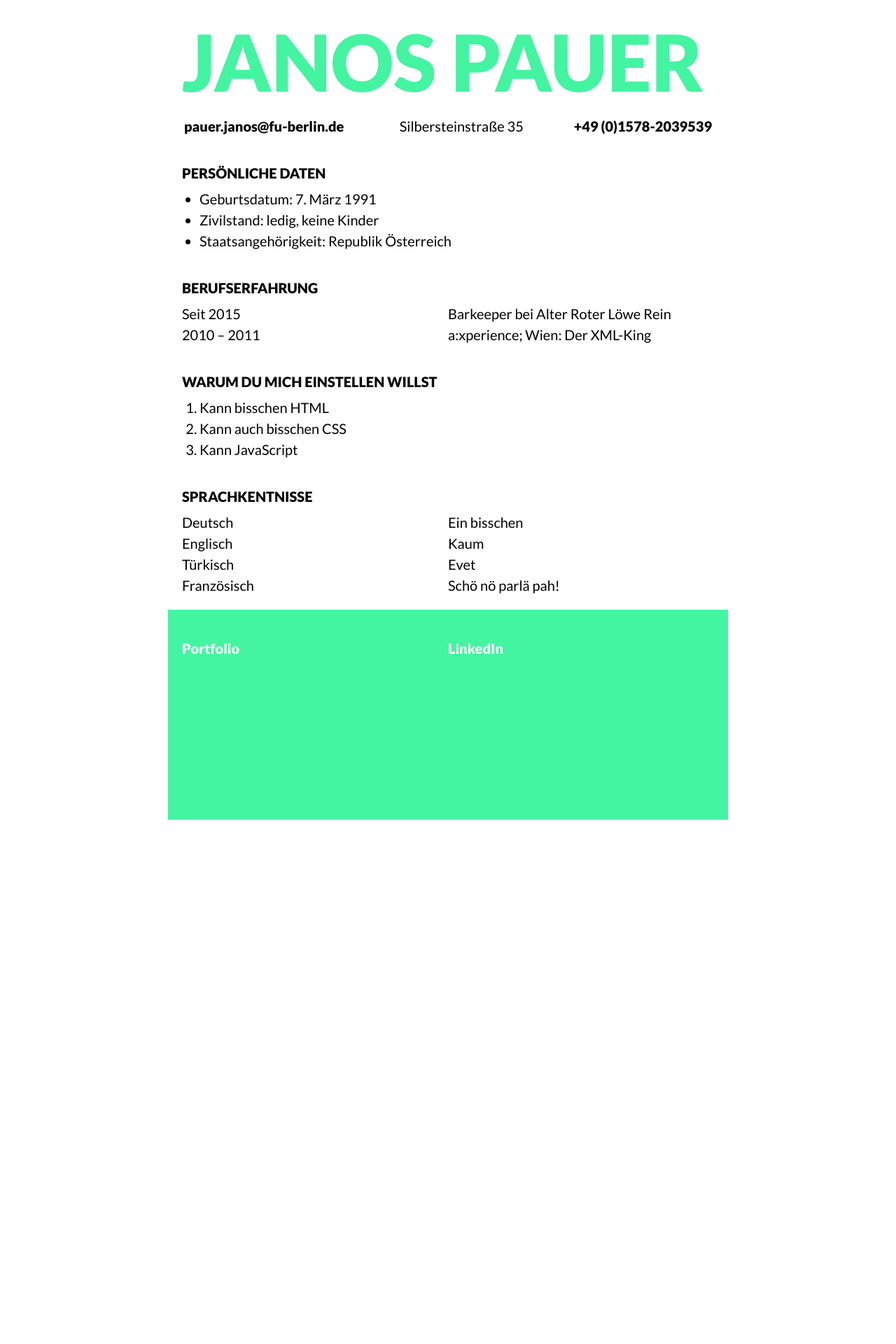
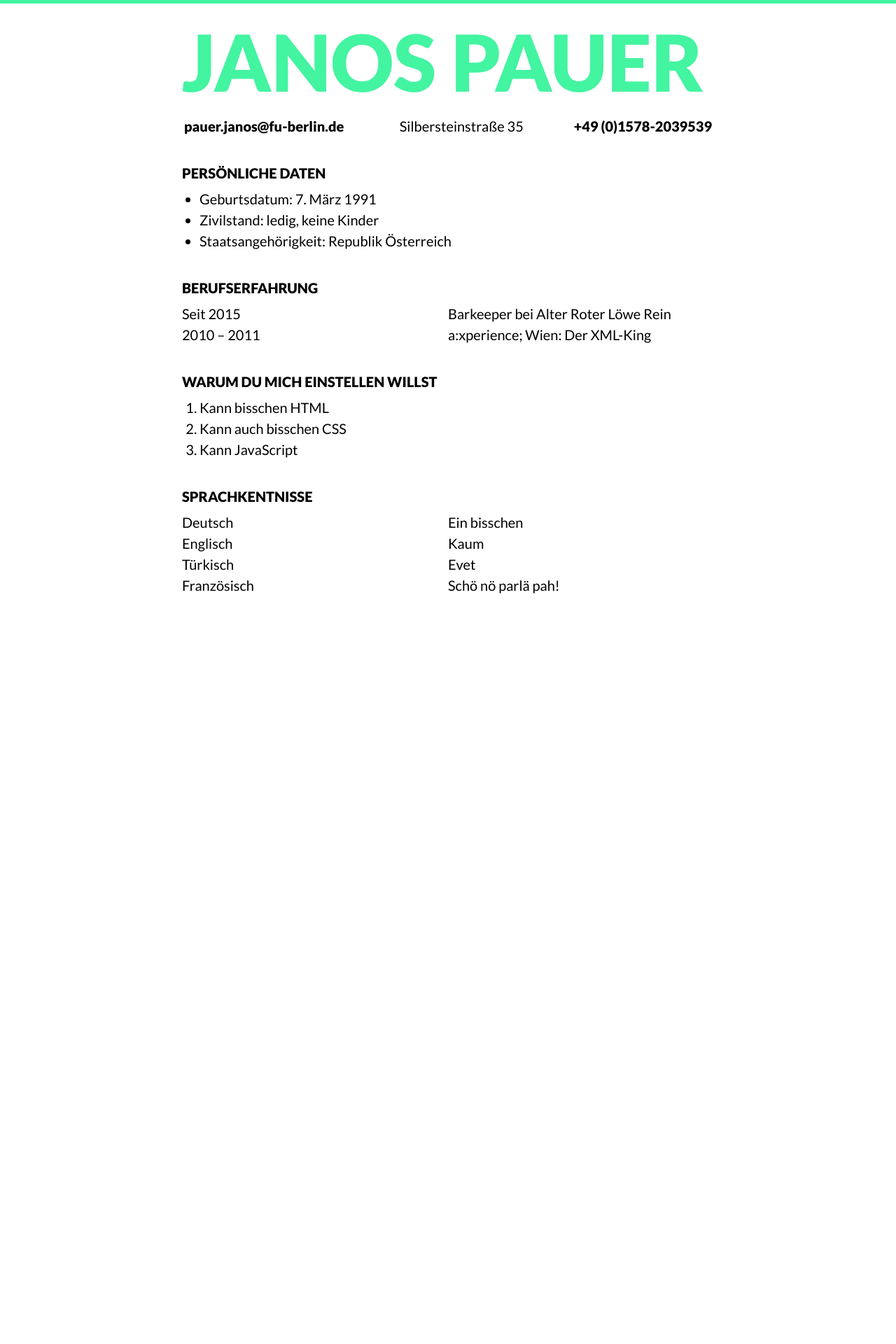
Before and after one commit to janospower/cv, a PHP site: page / in a window 1280 px wide. Shown: the top 1920 px of the page at 70% size. Before the commit the page ends 1171 px from the top, so only its background shows below. Run offline with PHP 8.4, Linux system fonts and the light colour scheme.

Commit message:
Added scroll progress bar

```diff
--- a/css/stylesheet.css
+++ b/css/stylesheet.css
@@ -22,7 +22,15 @@ body {
 .akzent {
   color: hsl(152, 89%, 61%);
 }
-
+.scrollprog{
+  position: fixed;
+  top: 0;
+  left: 0;
+  width: 100%;
+  padding: 0;
+  margin: 0;
+  height: 5px;
+}
 table {
   min-width:100%;
 }
@@ -34,6 +42,8 @@ table {
 .pwrapper {
   padding: 20px;
   background-color: white;
+  /* just for testing */
+  min-height: 200000px;
 }
 
 p {
--- a/index.html
+++ b/index.html
@@ -14,6 +14,7 @@
   <link href="https://fonts.googleapis.com/css?family=Lato:400,400i,700,900" rel="stylesheet">
 </head>
 <body>
+  <div class="scrollprog akzentbg"></div>
   <div id="wrapper">
     <div class="pwrapper">
       <h1 class="akzent">Janos Pauer</h1>
```
